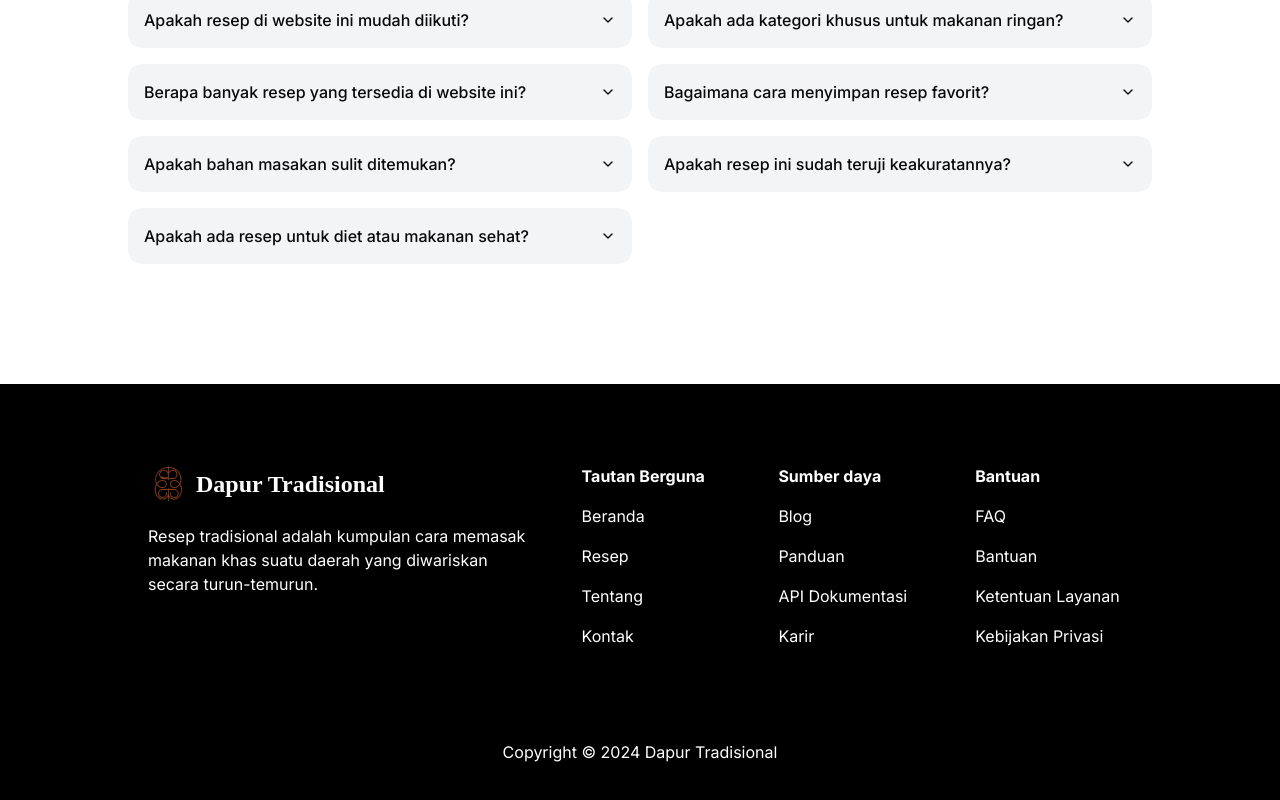
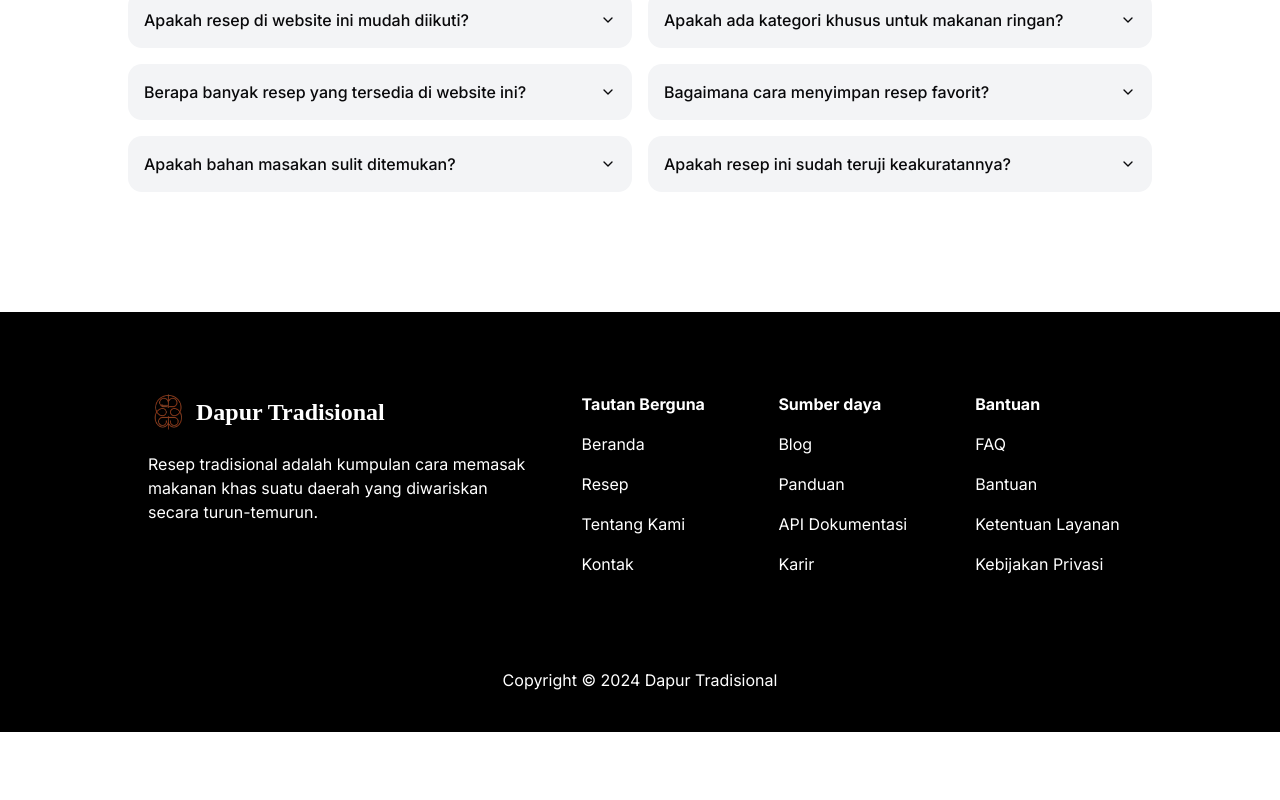
Before and after one commit to AhmadJanuarr/dapur-tradisional, a React (Vite) app: page / in a window 1280 px wide. Shown: the part 1754-2554 px from the top of the page. After the commit the page ends 2486 px from the top, so only its background shows below. Built offline with nearby package versions, Linux system fonts and the light colour scheme; a web font is replaced by a local one.

Commit message:
feat : update navigation links and remove outdated FAQ entry for improved user experience

```diff
--- a/src/data/datas.ts
+++ b/src/data/datas.ts
@@ -2,9 +2,9 @@ import { Globe, Leaf, UtensilsCrossed, Wheat, Home, Handshake, Book, Heart, Chec
 export const LIST_MENU = {
   usefulLinks: [
     { name: "Beranda", href: "/" },
-    { name: "Resep", href: "/" },
-    { name: "Tentang", href: "/" },
-    { name: "Kontak", href: "/" },
+    { name: "Resep", href: "/recipes" },
+    { name: "Tentang Kami", href: "/about" },
+    { name: "Kontak", href: "/contact" },
   ],
   resources: [
     { name: "Blog", href: "/blog" },
@@ -103,10 +103,4 @@ export const SupportsFaqList = [
       "Ya, semua resep di website ini telah melalui proses uji coba untuk memastikan keakuratannya. Kami juga menerima masukan dari pengguna agar resep terus ditingkatkan jika diperlukan.",
     icon: ShieldCheck,
   },
-  {
-    question: "Apakah ada resep untuk diet atau makanan sehat?",
-    answer:
-      "Ya, kami memiliki kategori khusus untuk makanan sehat dan resep yang cocok untuk diet. Resep ini menggunakan bahan-bahan rendah kalori dan cara memasak yang lebih sehat, seperti kukus atau panggang.",
-    icon: Leaf,
-  },
 ];
```
